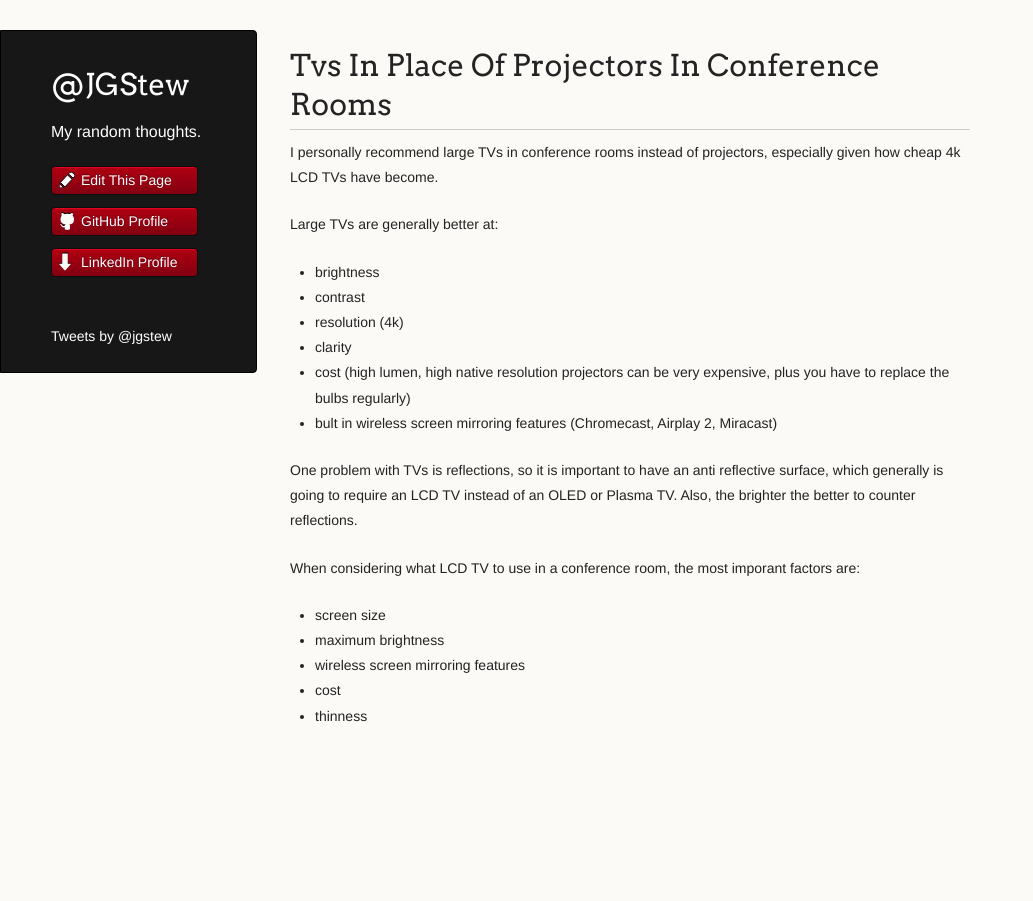
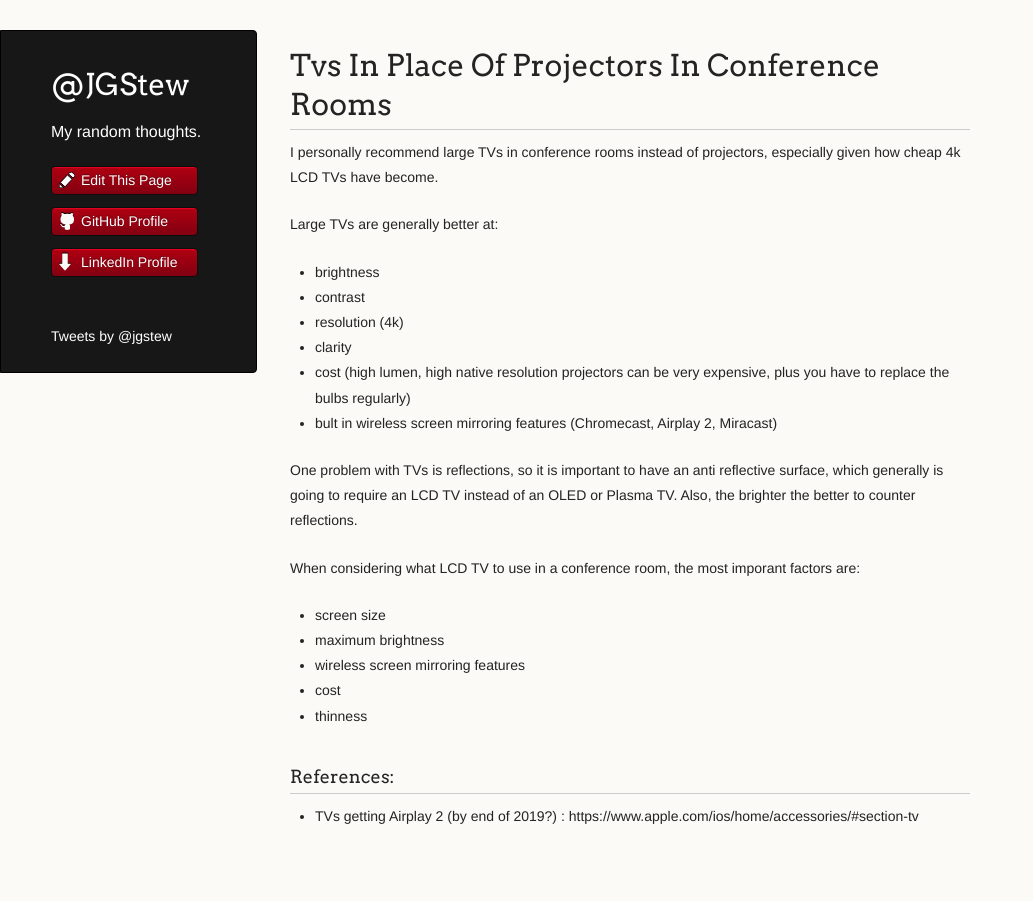
Before and after one commit to jgstew/jgstew.github.io, a Jekyll site: the page built from _posts/2018-12-04-TVs-in-place-of-projectors-in-conference-rooms.md, in a window 1280 px wide. Shown: the whole page, without its empty margins (0-1033 px from the left). Built offline with Jekyll 4.4.1, drawn with Linux system fonts in a browser that asks for light colours; nearby versions of some CDN libraries; comment, search, counter and statistics services are not loaded.

Commit message:
Update 2018-12-04-TVs-in-place-of-projectors-in-conference-rooms.md

```diff
--- a/_posts/2018-12-04-TVs-in-place-of-projectors-in-conference-rooms.md
+++ b/_posts/2018-12-04-TVs-in-place-of-projectors-in-conference-rooms.md
@@ -17,3 +17,8 @@ When considering what LCD TV to use in a conference room, the most imporant fact
 - wireless screen mirroring features
 - cost
 - thinness
+
+
+### References:
+
+- TVs getting Airplay 2 (by end of 2019?) :  https://www.apple.com/ios/home/accessories/#section-tv
```
